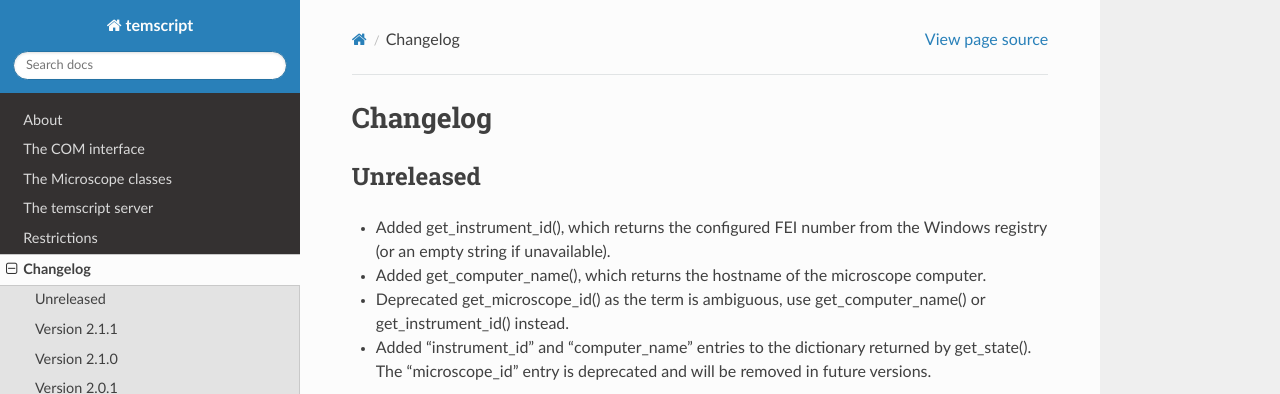
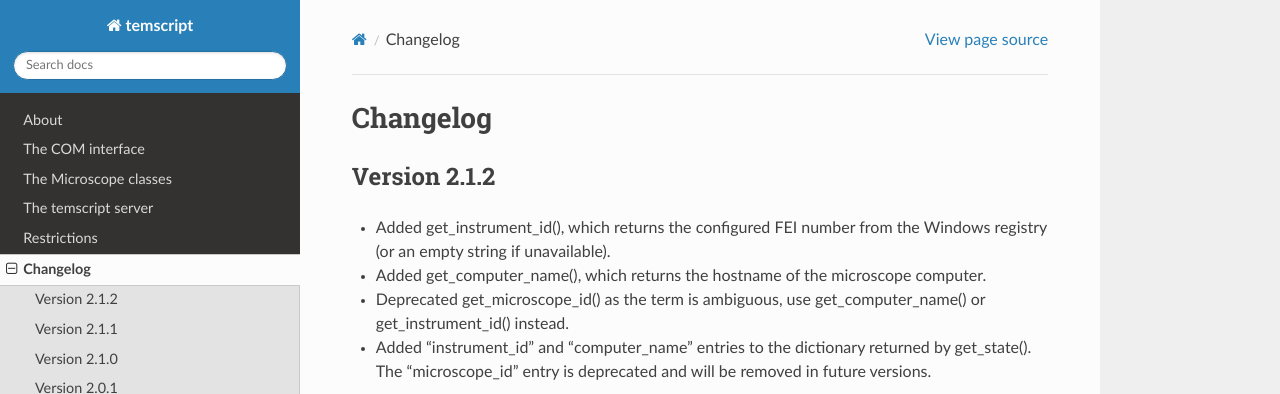
Before and after one commit to niermann/temscript, a Sphinx documentation site: the page built from docs/changelog.rst, in a window 1280 px wide and 900 px high. Shown: the top 394 px of the window. Built offline with Sphinx 7.4.7 and the Read the Docs theme 3.1.0, drawn with Linux system fonts in a browser that asks for light colours.

Commit message:
Bumped version to 2.1.2

```diff
--- a/docs/changelog.rst
+++ b/docs/changelog.rst
@@ -1,8 +1,8 @@
 Changelog
 =========
 
-Unreleased
-^^^^^^^^^^
+Version 2.1.2
+^^^^^^^^^^^^^
 
 * Added get_instrument_id(), which returns the configured FEI number from the Windows registry
   (or an empty string if unavailable).
--- a/temscript/version.py
+++ b/temscript/version.py
@@ -1 +1 @@
-__version__ = '2.1.1'
+__version__ = '2.1.2'
```
